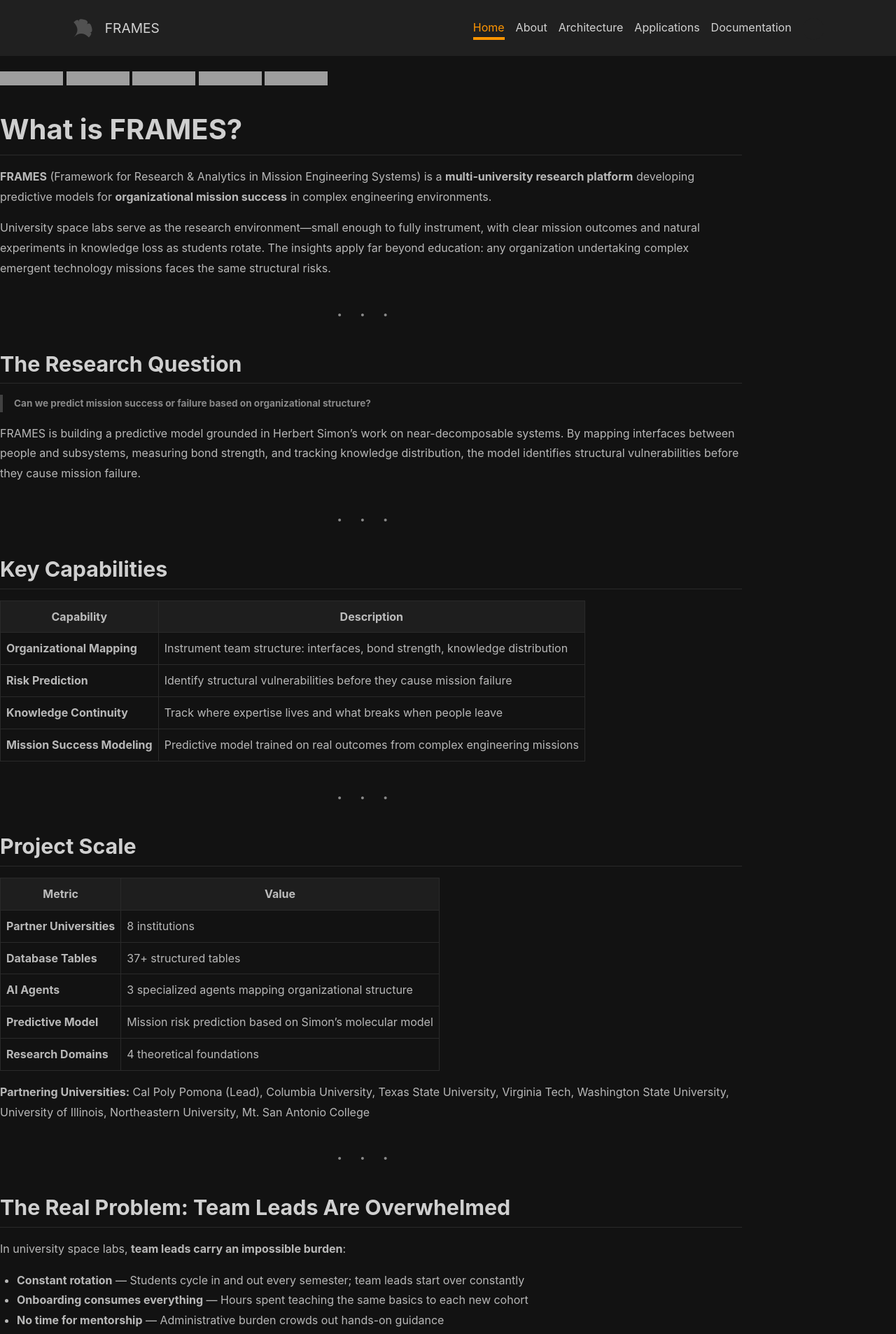
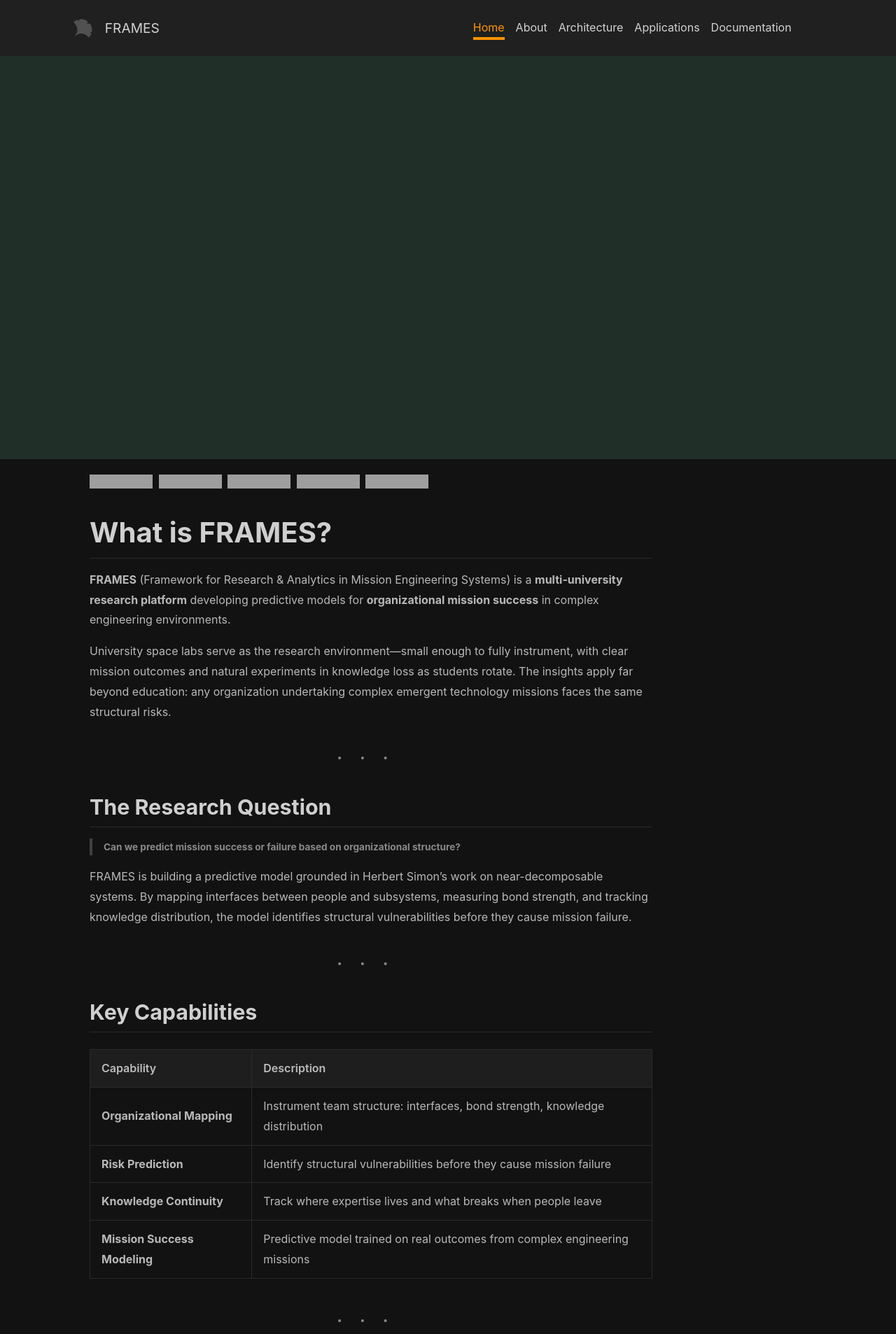
Before and after one commit to Lizo-RoadTown/Portfolio, a Jekyll site: the page built from index.md, in a window 1280 px wide. Shown: the top 1906 px of the page at 70% size. Built offline with Jekyll 4.4.1, drawn with Linux system fonts in a browser that asks for light colours; grey boxes are pictures that could not be loaded.

Commit message:
Improve layout balance - center content, better spacing

```diff
--- a/_config.yml
+++ b/_config.yml
@@ -120,9 +120,15 @@ defaults:
       type: pages
     values:
       layout: article
+      article_header:
+        type: overlay
+        theme: dark
+        background_color: '#203028'
+        align: center
       aside:
         toc: true
       show_edit_on_github: false
+      show_author_profile: false
 
 ## => Plugins
 ##############################
--- a/_sass/custom.scss
+++ b/_sass/custom.scss
@@ -1,3 +1,53 @@
 /* start custom scss snippet */
 
+// Better content centering and balance
+.layout--article {
+  .article__content {
+    max-width: 900px;
+    margin: 0 auto;
+    padding: 0 2rem;
+  }
+}
+
+// Center the main content area when no sidebar
+.main {
+  max-width: 1200px;
+  margin: 0 auto;
+}
+
+// Better table styling for dark theme
+.article__content table {
+  width: 100%;
+  margin: 1.5rem 0;
+
+  th, td {
+    padding: 0.75rem 1rem;
+    text-align: left;
+  }
+
+  th {
+    font-weight: 600;
+  }
+}
+
+// Center header content
+.header {
+  .header__title {
+    text-align: center;
+  }
+}
+
+// Better badge/shield alignment
+.article__content p > img[src*="shields.io"] {
+  display: inline-block;
+  margin-right: 0.25rem;
+}
+
+// Responsive adjustments
+@media (min-width: 1024px) {
+  .layout--article .article__content {
+    padding: 0 3rem;
+  }
+}
+
 /* end custom scss snippet */
```
